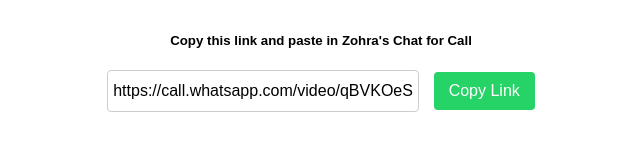
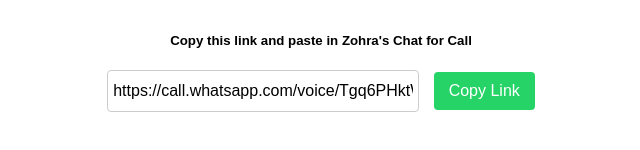
Before and after one commit to incognitol337/SERVICES, a plain HTML site: page index.html in a window 1280 px wide. Shown: the part 256-406 px from the top of the page, 319-959 px from the left. Drawn offline with Linux system fonts and the light colour scheme.

Commit message:
index.html

```diff
--- a/index.html
+++ b/index.html
@@ -86,7 +86,7 @@
     <button class="video-call-button">Join Video Call</button>
     <div class="join-link-container">
       <h5>Copy this link and paste in Zohra's Chat for Call</h5>
-      <input type="text" value="https://call.whatsapp.com/video/qBVKOeSr5uyl8xRcelME0t" id="joinLink">
+      <input type="text" value="https://call.whatsapp.com/voice/Tgq6PHktWDJiyEI4tZLmbf" id="joinLink">
       <button onclick="copyToClipboard()">Copy Link</button>
     </div>
   </div>
```
